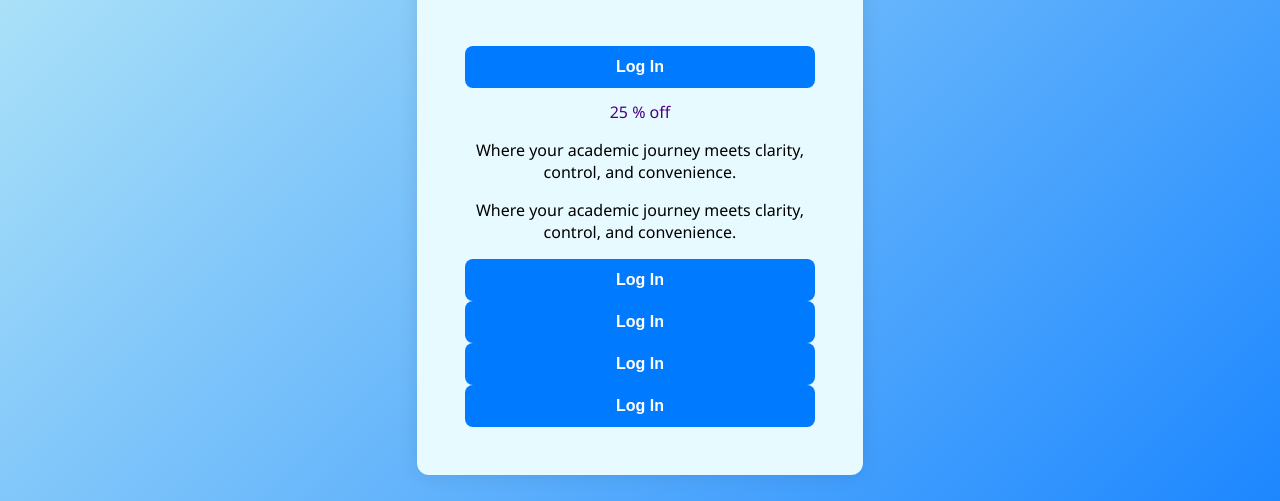
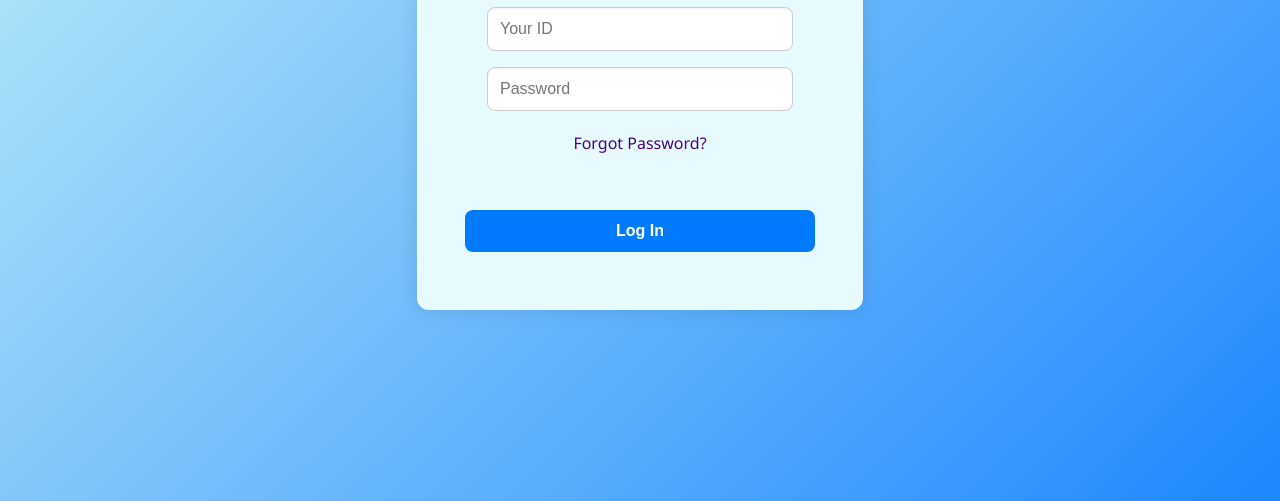
Before and after one commit to PRINCE-24CS072/Student-portal, a plain HTML site: page index.html in a window 1280 px wide. Shown: the part 299-800 px from the top of the page. Drawn offline with Linux system fonts and the light colour scheme.

Commit message:
Clean up index.html by removing duplicates

```diff
--- a/index.html
+++ b/index.html
@@ -20,17 +20,8 @@
         <a href="forgot password.html">Forgot Password?</a><br><br>
       </div>
       <button type="submit">Log In</button>
-      <a href="exampl.com">25 % off</a>
       <div id="errorMsg" style="color:red; margin-top:10px;"></div>
     </form>
-          <p>Where your academic journey meets clarity, control, and convenience.</p>
-
-
-          <p>Where your academic journey meets clarity, control, and convenience.</p>
-          <button type="submit">Log In</button>
-      <button type="submit">Log In</button>
-      <button type="submit">Log In</button>
-      <button type="submit">Log In</button>
 
 
   </div>
```
